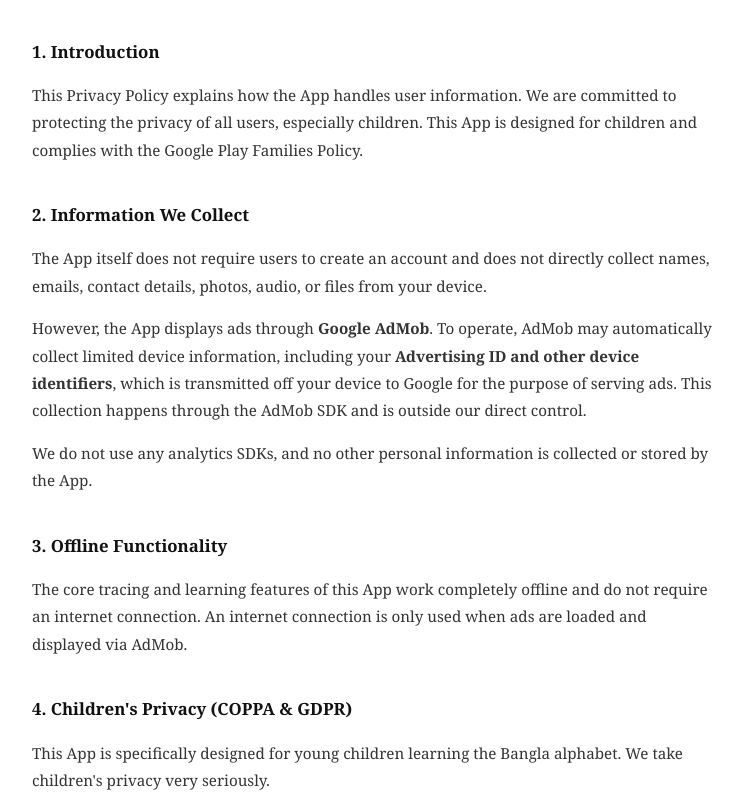
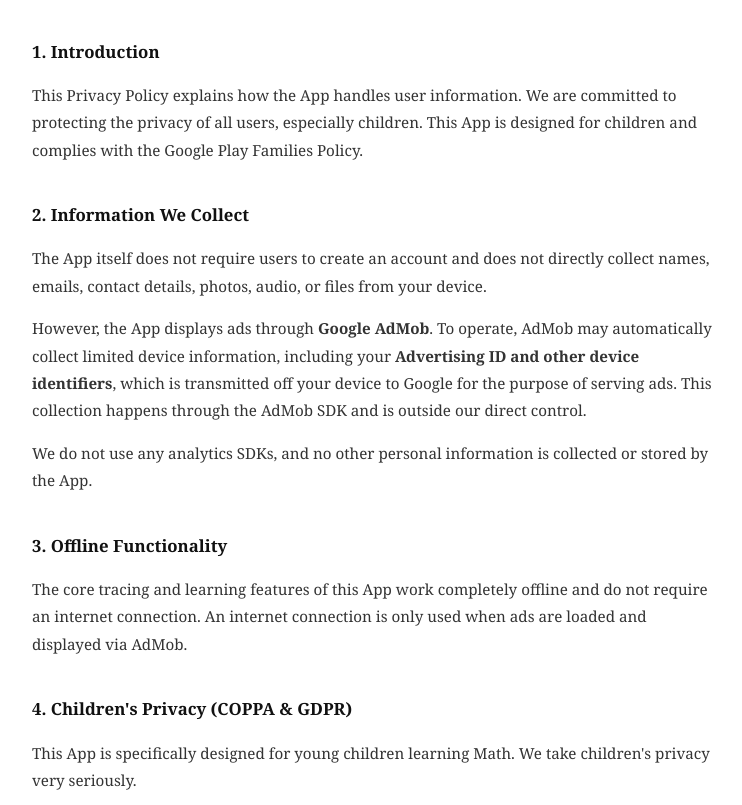
Before and after one commit to ratibur-cse/Privacy-Policy-Math-Fun-Kids-Learning, a plain HTML site: page index.html in a window 1280 px wide. Shown: the part 147-952 px from the top of the page, without its empty margins (268-1010 px from the left). Drawn offline with Linux system fonts and the light colour scheme.

Commit message:
Update index.html

```diff
--- a/index.html
+++ b/index.html
@@ -45,7 +45,7 @@
   <p>The core tracing and learning features of this App work completely offline and do not require an internet connection. An internet connection is only used when ads are loaded and displayed via AdMob.</p>
 
   <h2>4. Children's Privacy (COPPA & GDPR)</h2>
-  <p>This App is specifically designed for young children learning the Bangla alphabet. We take children's privacy very seriously.</p>
+  <p>This App is specifically designed for young children learning Math. We take children's privacy very seriously.</p>
   <ul>
     <li>We do not knowingly collect personal information (such as name, email, or contact details) from children under 13.</li>
     <li>No personal information or account is required to use this App.</li>
```
